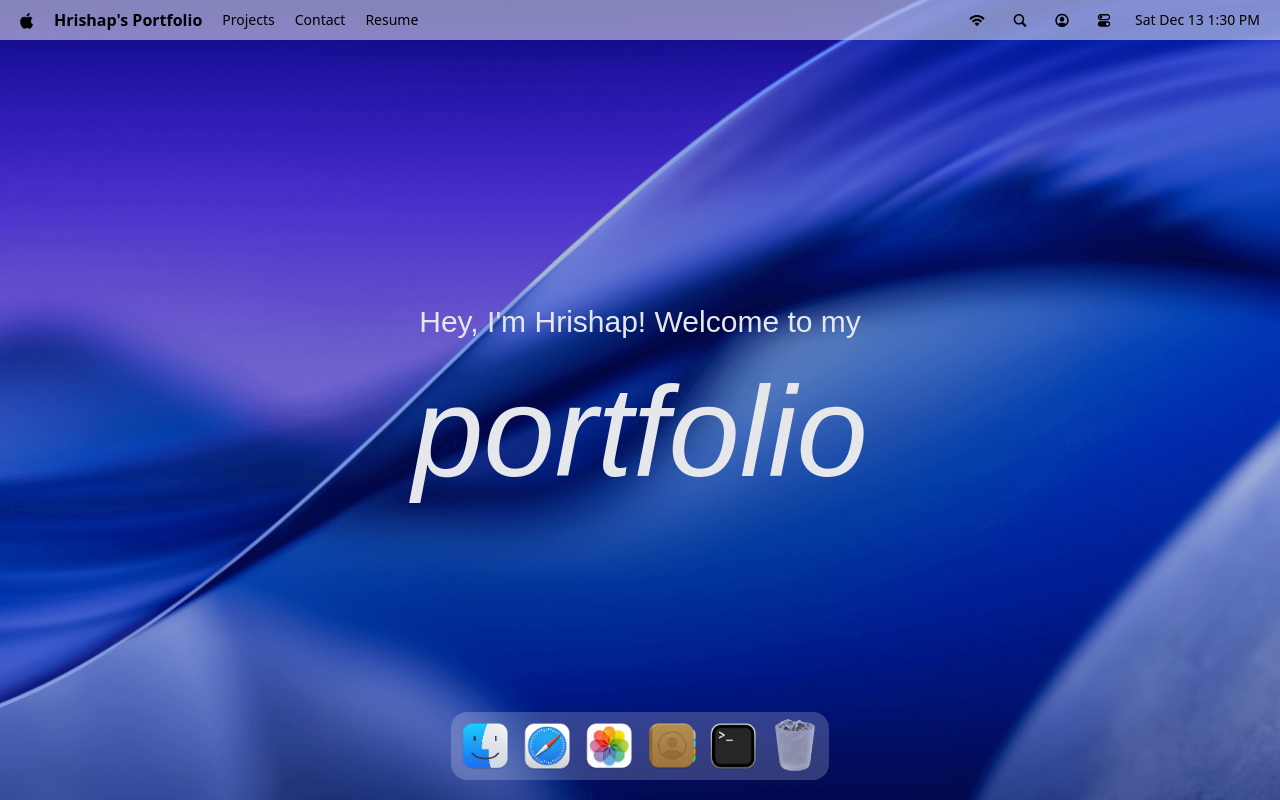
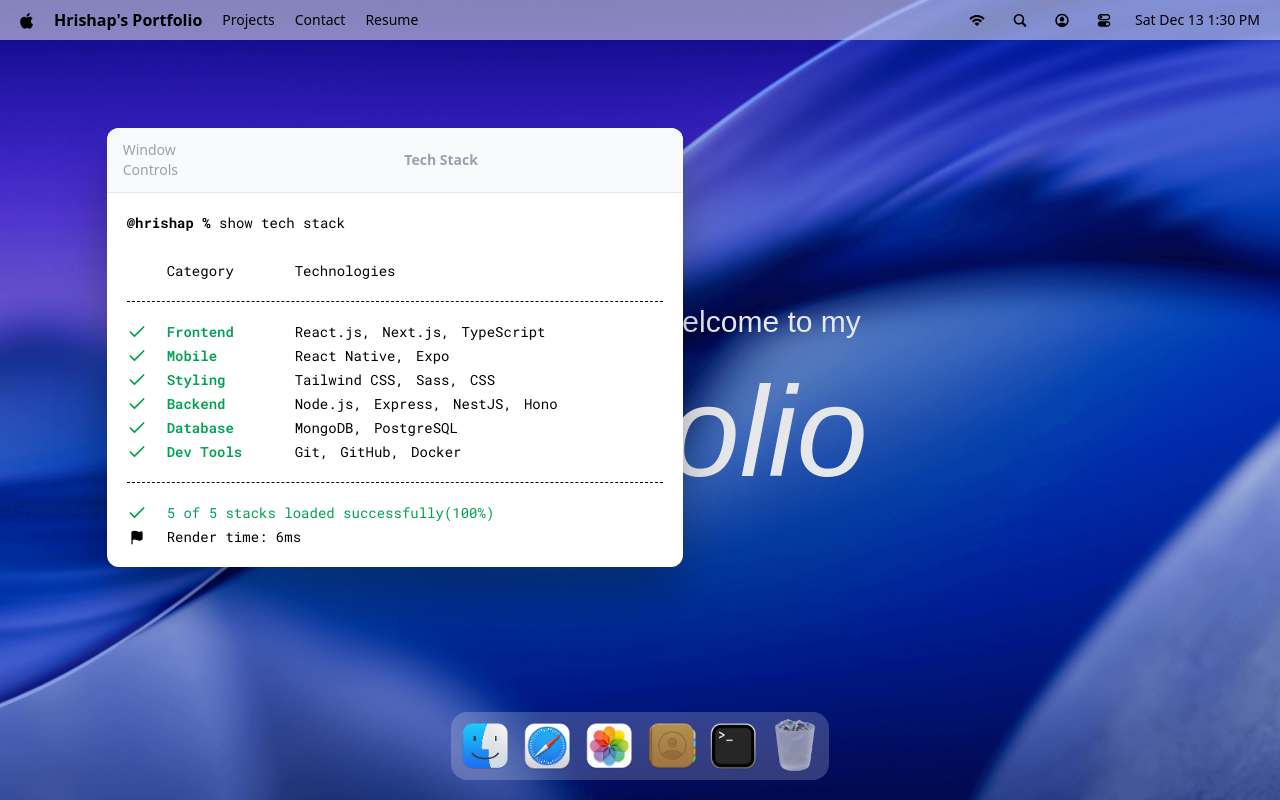
Before and after one commit to Hrishap/Hrishap_portfolio, a React (Vite) app: page / in a window 1280 px wide. Both pictures are taken after a click on the button 733 px from the left and 746 px from the top of the page. Built offline with nearby package versions, Linux system fonts and the light colour scheme; a web font is replaced by a local one.

Commit message:
Add Terminal component and integrate with WindowWrapper for window management

```diff
--- a/src/App.jsx
+++ b/src/App.jsx
@@ -4,6 +4,7 @@
 import { Draggable } from 'gsap/Draggable'
 import gsap from 'gsap'
 import React from 'react'
+import Terminal from '#windows/Terminal'
 
 gsap.registerPlugin(Draggable)
 const App = () => {
@@ -12,6 +13,7 @@
     <Navbar/>
     <Welcome/>
    <Dock/>
+   <Terminal/>
   </main>
   )
 }
--- a/src/hoc/WindowWrapper.jsx
+++ b/src/hoc/WindowWrapper.jsx
@@ -1,5 +1,6 @@
 import useWindowStore from '#store/window'
-import React, { useRef } from 'react'
+import { useGSAP } from '@gsap/react';
+import React, { useLayoutEffect, useRef } from 'react'
 
 const WindowWrapper = (Component,windowKey) => {
 
@@ -7,7 +8,19 @@
         const {focusWindow,windows} = useWindowStore();
         const { isOpen,zIndex} = windows[windowKey]
         const ref = useRef(null);
+        useGSAP(()=>{
+            const el = ref.current
+            if(!el ||! isOpen) return
 
+            el.style.display="block"
+        },[isOpen])
+
+        useLayoutEffect(()=>{
+                const el = ref.current
+                if(!el ) return
+                el.style.display = isOpen?"block":"none"
+
+        },[isOpen])
         return <section ref={ref} id={windowKey} style={{zIndex}} className='absolute'>
             <Component {...props}/>
         </section>
--- /dev/null
+++ b/src/windows/Terminal.jsx
@@ -0,0 +1,57 @@
+import { techStack } from '#constants'
+import WindowWrapper from '#hoc/WindowWrapper'
+import { Check, Flag } from 'lucide-react'
+import React from 'react'
+
+const Terminal = () => {
+  return (
+   <>
+   <div id="window-header">
+    <p>Window Controls</p>
+    <h2>Tech Stack</h2>
+   </div>
+
+   <div className='techstack'>
+    <p>
+        <span className='font-bold'>@hrishap % </span>
+        show tech stack
+    </p>
+
+    <div className='label'>
+        <p className='w-32'>Category</p>
+        <p>Technologies</p>
+    </div>
+
+    <ul className='content'>
+        {techStack.map(({category,items})=>(
+            <li key={category} className='flex items-center'>
+                <Check className='check' size={20}/>
+                <h3>{category}</h3>
+                <ul>
+                    {items.map((item,i)=>(
+                            <li key={i}>{item}{i<items.length-1?",":""}</li>
+                    ))}
+                </ul>
+            </li>
+        ))}
+
+    </ul>
+
+        <div className='footnote'>
+            <p>
+          <Check size={20}/>5 of 5 stacks loaded successfully(100%)
+            </p>
+            <p className='text-black'>
+                <Flag size={15} fill="black"/>Render time: 6ms
+
+            </p>
+        </div>
+
+   </div>
+   </>
+  )
+}
+
+const TerminalWindow = WindowWrapper(Terminal,"terminal")
+
+export default TerminalWindow
```
